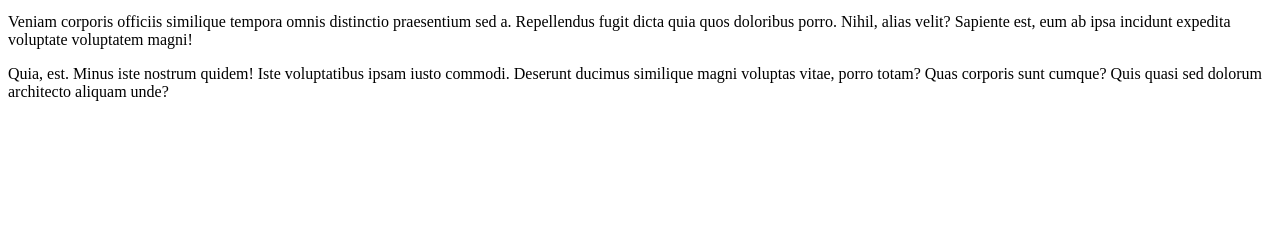
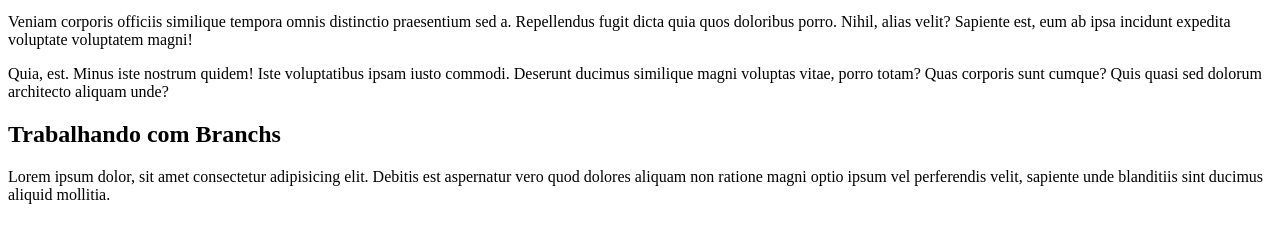
Before and after one commit to lcsilvaprof/Projeto-Delta, a plain HTML site: page index.html in a window 1280 px wide. Shown: the part 119-362 px from the top of the page. Drawn offline with Linux system fonts and the light colour scheme.

Commit message:
User2 commit 1

```diff
--- a/index.html
+++ b/index.html
@@ -14,5 +14,8 @@
     <p>Veniam corporis officiis similique tempora omnis distinctio praesentium sed a. Repellendus fugit dicta quia quos doloribus porro. Nihil, alias velit? Sapiente est, eum ab ipsa incidunt expedita voluptate voluptatem magni!</p>
     <p>Quia, est. Minus iste nostrum quidem! Iste voluptatibus ipsam iusto commodi. Deserunt ducimus similique magni voluptas vitae, porro totam? Quas corporis sunt cumque? Quis quasi sed dolorum architecto aliquam unde?</p>
 
+    <h2>Trabalhando com Branchs</h2>
+
+    <p>Lorem ipsum dolor, sit amet consectetur adipisicing elit. Debitis est aspernatur vero quod dolores aliquam non ratione magni optio ipsum vel perferendis velit, sapiente unde blanditiis sint ducimus aliquid mollitia.</p>
 </body>
 </html>
```
